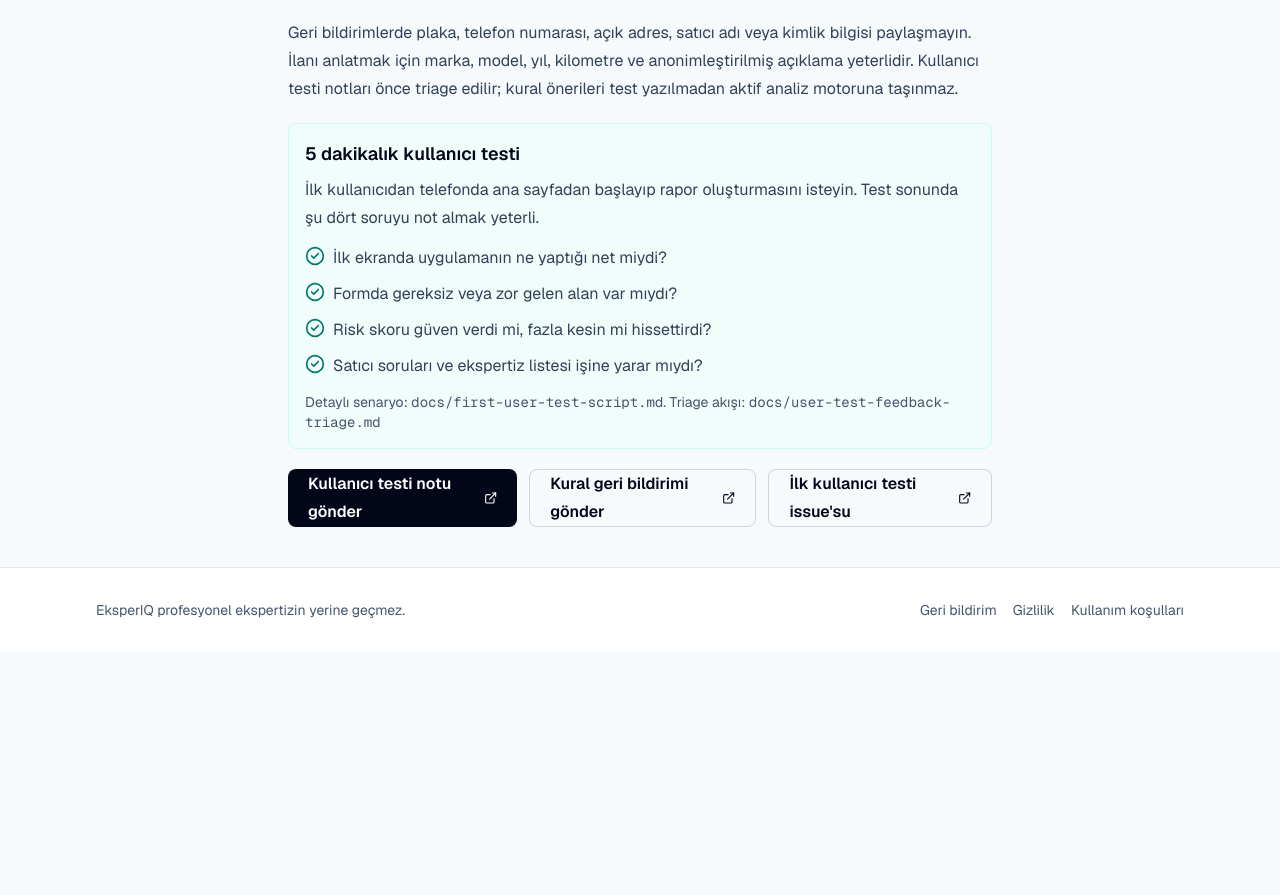
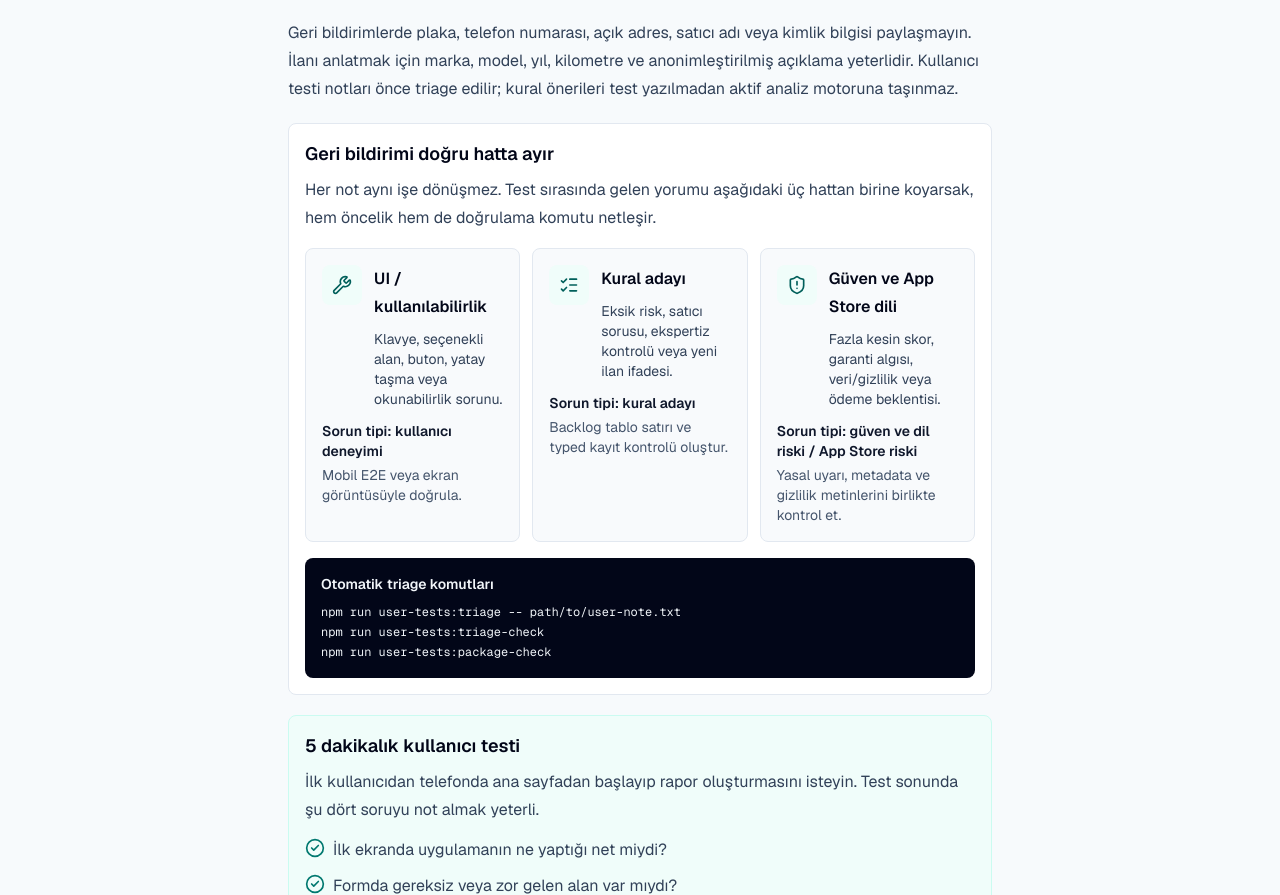
Before and after one commit to akifyapayzeka/eksperiq, a Next.js app: page /geri-bildirim in a window 1280 px wide. Shown: the part 480-1375 px from the top of the page. Before the commit the page ends 1132 px from the top, so only its background shows below. Built offline with nearby package versions, Linux system fonts and the light colour scheme.

Commit message:
Clarify feedback triage routing

```diff
--- a/scripts/check-launch-readiness.mjs
+++ b/scripts/check-launch-readiness.mjs
@@ -126,6 +126,10 @@ const requiredTextChecks = [
     file: "docs/how-to-test.md",
     snippets: ["npm run release:check", "Mobil görünüm", "npm run user-tests:triage", "npm run rule-feedback:package"],
   },
+  {
+    file: "src/app/geri-bildirim/page.tsx",
+    snippets: ["Geri bildirimi doğru hatta ayır", "Kural adayı", "npm run user-tests:triage"],
+  },
 ];
 
 function fail(message) {
--- a/src/app/geri-bildirim/page.tsx
+++ b/src/app/geri-bildirim/page.tsx
@@ -1,4 +1,4 @@
-import { CheckCircle2, ExternalLink } from "lucide-react";
+import { CheckCircle2, ExternalLink, ListChecks, ShieldAlert, Wrench } from "lucide-react";
 import { InfoPage } from "@/components/layout/info-page";
 import { appConfig } from "@/lib/constants/app";
 
@@ -15,6 +15,30 @@ const userTestQuestions = [
   "Risk skoru güven verdi mi, fazla kesin mi hissettirdi?",
   "Satıcı soruları ve ekspertiz listesi işine yarar mıydı?",
 ];
+
+const feedbackRoutes = [
+  {
+    title: "UI / kullanılabilirlik",
+    icon: Wrench,
+    signal: "Klavye, seçenekli alan, buton, yatay taşma veya okunabilirlik sorunu.",
+    triage: "Sorun tipi: kullanıcı deneyimi",
+    nextStep: "Mobil E2E veya ekran görüntüsüyle doğrula.",
+  },
+  {
+    title: "Kural adayı",
+    icon: ListChecks,
+    signal: "Eksik risk, satıcı sorusu, ekspertiz kontrolü veya yeni ilan ifadesi.",
+    triage: "Sorun tipi: kural adayı",
+    nextStep: "Backlog tablo satırı ve typed kayıt kontrolü oluştur.",
+  },
+  {
+    title: "Güven ve App Store dili",
+    icon: ShieldAlert,
+    signal: "Fazla kesin skor, garanti algısı, veri/gizlilik veya ödeme beklentisi.",
+    triage: "Sorun tipi: güven ve dil riski / App Store riski",
+    nextStep: "Yasal uyarı, metadata ve gizlilik metinlerini birlikte kontrol et.",
+  },
+] as const;
 
 export default function FeedbackPage() {
   return (
@@ -39,6 +63,42 @@ export default function FeedbackPage() {
         anlatmak için marka, model, yıl, kilometre ve anonimleştirilmiş açıklama yeterlidir. Kullanıcı testi notları
         önce triage edilir; kural önerileri test yazılmadan aktif analiz motoruna taşınmaz.
       </p>
+      <div className="rounded-lg border border-slate-200 bg-white p-4">
+        <h2 className="text-lg font-semibold text-slate-950">Geri bildirimi doğru hatta ayır</h2>
+        <p className="mt-2 text-slate-700">
+          Her not aynı işe dönüşmez. Test sırasında gelen yorumu aşağıdaki üç hattan birine koyarsak, hem öncelik hem de
+          doğrulama komutu netleşir.
+        </p>
+        <div className="mt-4 grid gap-3 md:grid-cols-3">
+          {feedbackRoutes.map((route) => {
+            const Icon = route.icon;
+
+            return (
+              <article key={route.title} className="rounded-lg border border-slate-200 bg-slate-50 p-4">
+                <div className="flex items-start gap-3">
+                  <span className="inline-flex h-10 w-10 shrink-0 items-center justify-center rounded-lg bg-teal-50 text-teal-800">
+                    <Icon aria-hidden="true" className="h-5 w-5" />
+                  </span>
+                  <div>
+                    <h3 className="font-semibold text-slate-950">{route.title}</h3>
+                    <p className="mt-2 text-sm text-slate-700">{route.signal}</p>
+                  </div>
+                </div>
+                <p className="mt-3 text-sm font-semibold text-slate-900">{route.triage}</p>
+                <p className="mt-1 text-sm text-slate-600">{route.nextStep}</p>
+              </article>
+            );
+          })}
+        </div>
+        <div className="mt-4 rounded-lg bg-slate-950 p-4 text-sm text-slate-100">
+          <p className="font-semibold">Otomatik triage komutları</p>
+          <code className="mt-2 block whitespace-pre-wrap text-xs leading-5 text-slate-100">
+            npm run user-tests:triage -- path/to/user-note.txt{"\n"}
+            npm run user-tests:triage-check{"\n"}
+            npm run user-tests:package-check
+          </code>
+        </div>
+      </div>
       <div className="rounded-lg border border-teal-100 bg-teal-50 p-4">
         <h2 className="text-lg font-semibold text-slate-950">5 dakikalık kullanıcı testi</h2>
         <p className="mt-2 text-slate-700">
```
Also changed, not shown: 1 other file (tests, documents, lock files or other folders).
